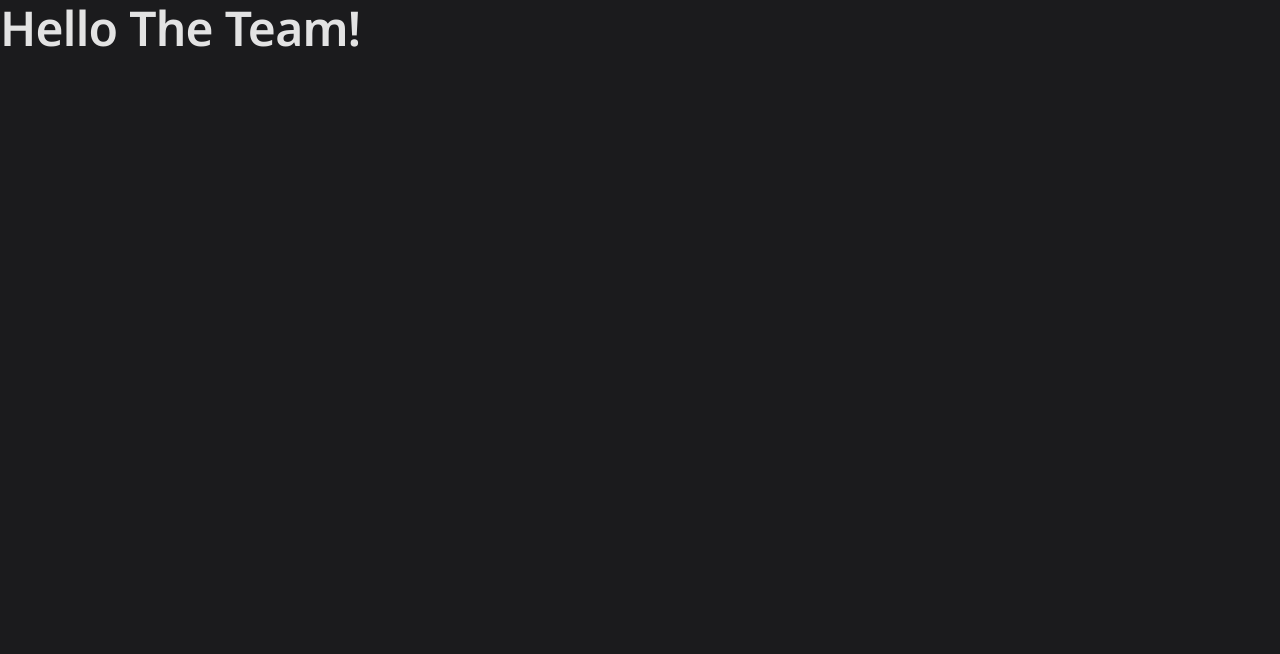
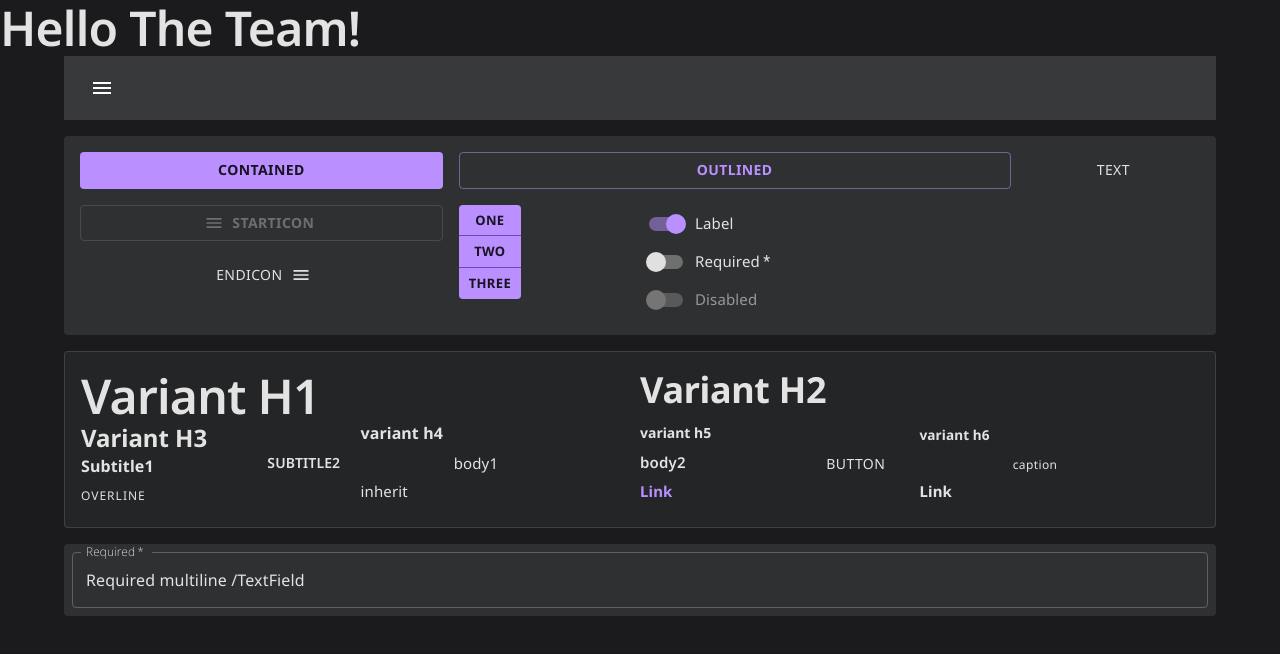
Before and after one commit to Ivan-Gav/graphiql-app, a React (Vite) app: page / in a window 1280 px wide. Shown: the top 654 px of the page. Built offline with nearby package versions, Linux system fonts and the light colour scheme.

Commit message:
build: add project folders (#5)

```diff
--- a/src/App.tsx
+++ b/src/App.tsx
@@ -5,7 +5,8 @@ import '@fontsource/noto-sans/400.css';
 import '@fontsource/noto-sans/600.css';
 import '@fontsource/noto-sans/700.css';
 import '@fontsource/noto-sans/900.css';
-import theme from './theme';
+import theme from './themes/theme';
+import Demo from './components/ui/demo/Demo';
 
 function App() {
   return (
@@ -13,6 +14,7 @@ function App() {
       <ThemeProvider theme={theme}>
         <CssBaseline />
         <Typography variant="h1">Hello The Team!</Typography>
+        <Demo />
       </ThemeProvider>
     </>
   );
```
Also changed, not shown: src/constants/deleteit.txt (added), src/context/deleteit.txt (added), src/hooks/deleteit.txt (added), src/layout/deleteit.txt (added), src/pages/deleteit.txt (added), src/store/deleteit.txt (added), src/themes/theme.ts (renamed from src/theme.ts), src/utils/deleteit.txt (added), 1 other file (tests, documents, lock files or other folders).
